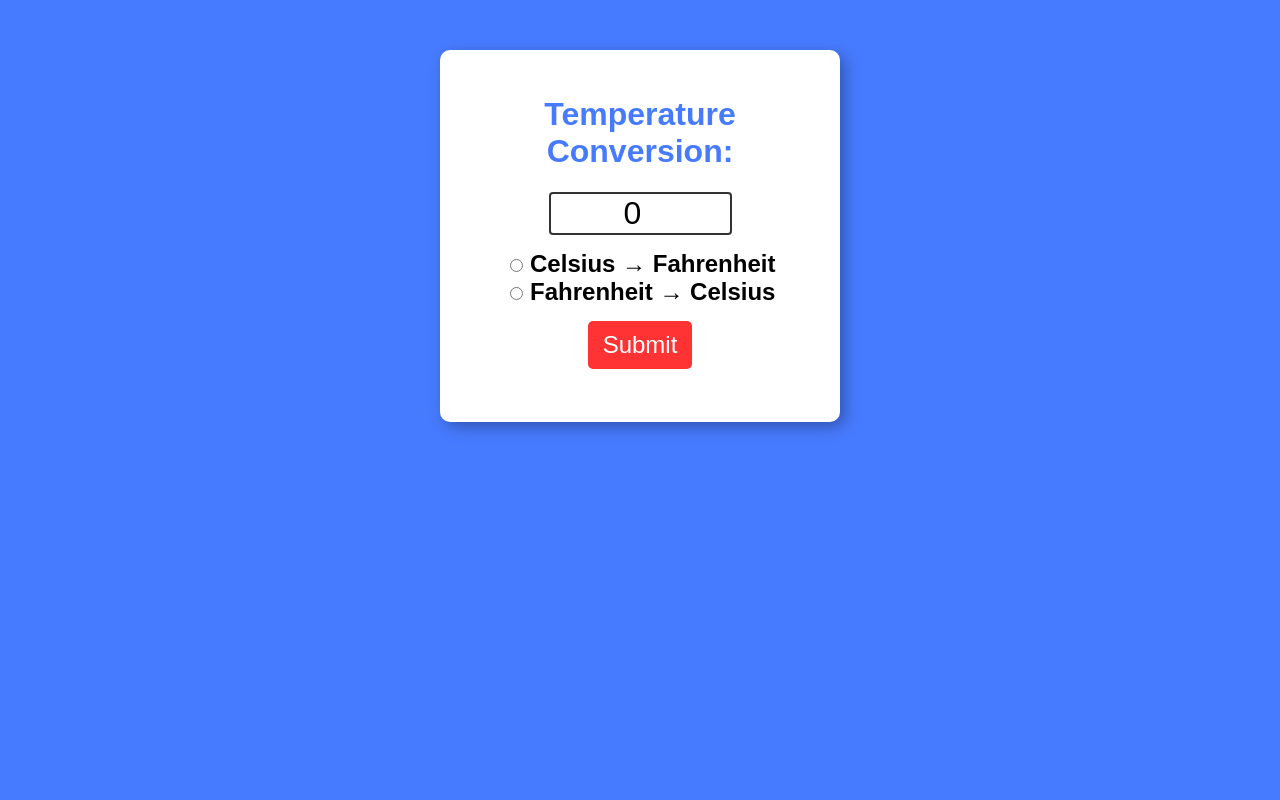
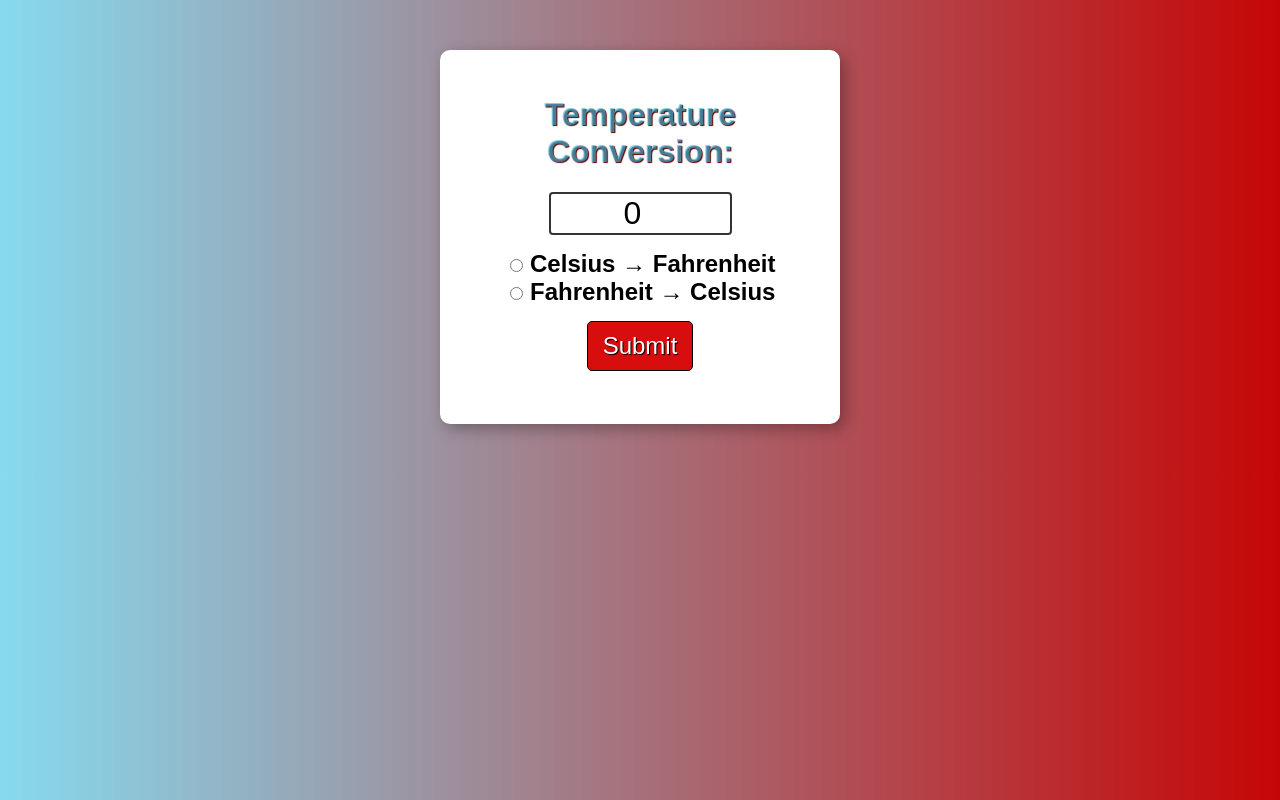
Before and after one commit to AbeofSpade/Temperature-conversion, a plain HTML site: page index.html in a window 1280 px wide. Drawn offline with Linux system fonts and the light colour scheme.

Commit message:
Changed the style

```diff
--- a/styles.css
+++ b/styles.css
@@ -7,11 +7,12 @@
 
 body {
     font-family: Arial, Helvetica, sans-serif;
-    background-color: hsl(223, 100%, 64%);
+    background: linear-gradient(to right, hsla(192, 76%, 57%, 0.623), hsl(0, 94%, 40%));
 }
 
 h1 {
-    color: hsl(223, 100%, 64%);
+    color: hsla(192, 76%, 57%, 0.623);
+    text-shadow: 1px 1px 1px rgb(93, 0, 0);
 }
 
 form {
@@ -40,17 +41,18 @@ label {
 
 button {
     margin-top: 15px;
-    background-color: hsl(0, 100%, 60%);
+    background-color: hsl(0, 88%, 45%);
     color: white;
+    text-shadow: 1px 1px 1px black;
     font-size: 1.5em;
-    border: none;
+    border: 1px solid black;
     padding: 10px 15px;
     border-radius: 5px;
     cursor: pointer;
 }
 
 button:hover {
-    background-color: hsl(0, 100%, 50%);
+    background-color: hsl(0, 100%, 33%);
 }
 
 #result {
```
